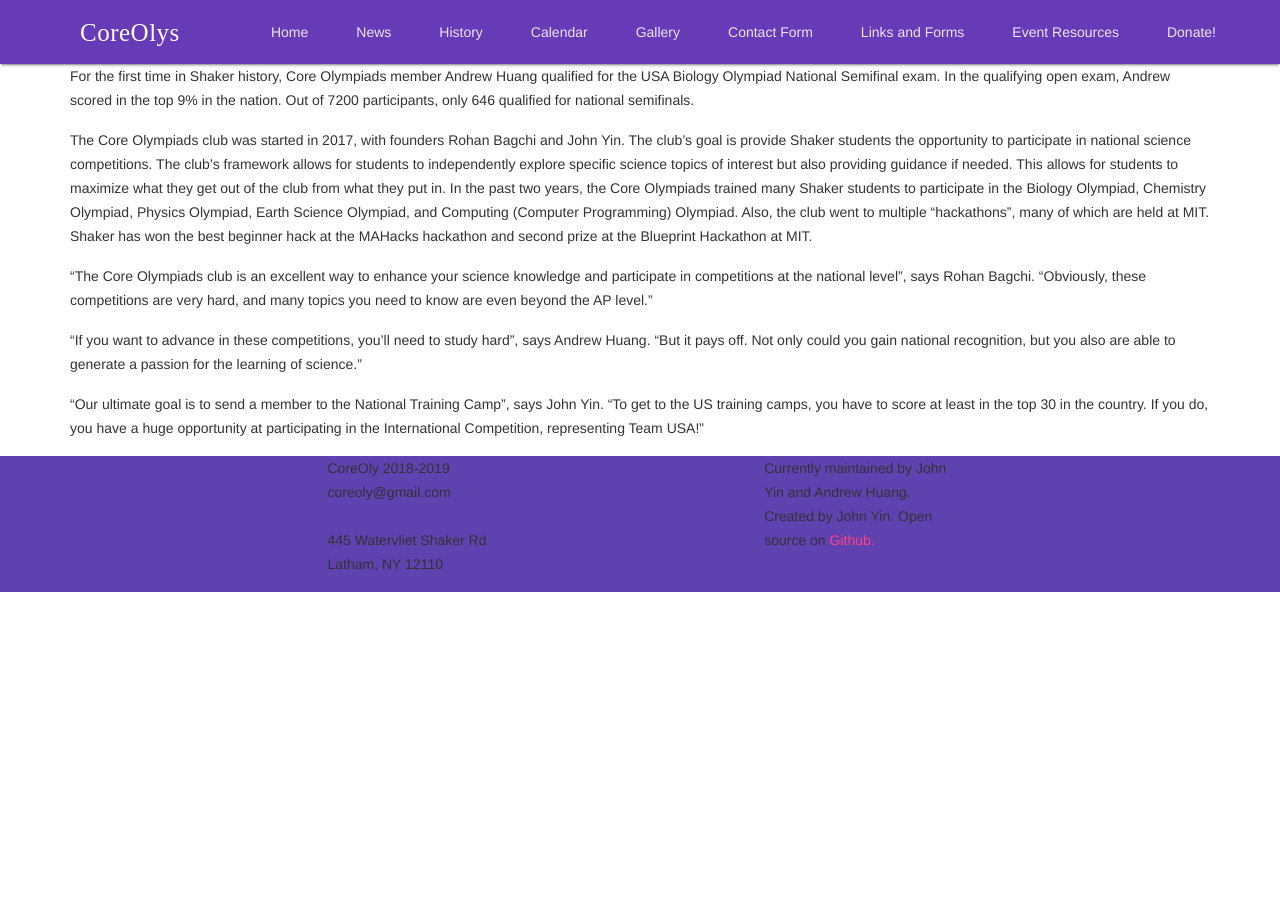
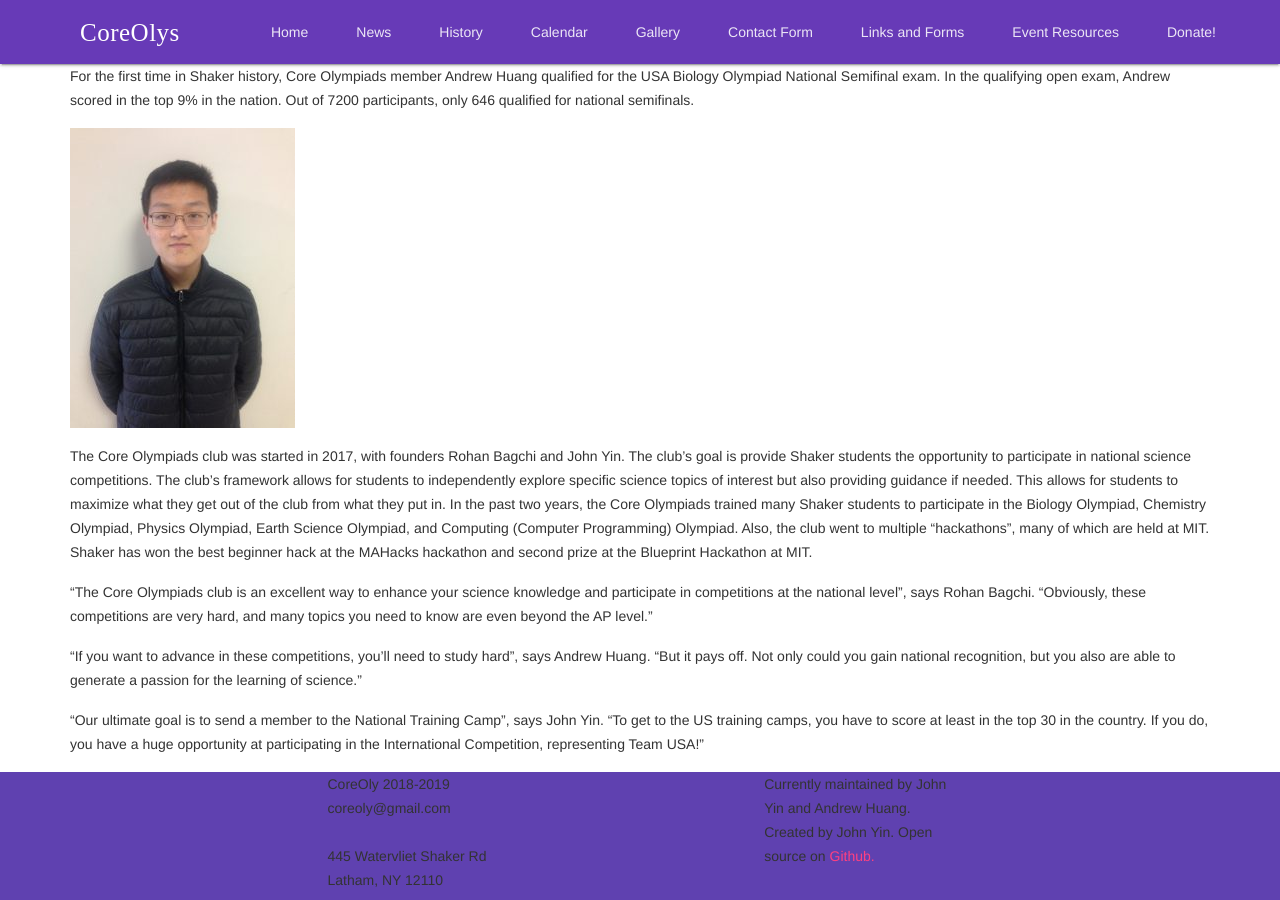
Before and after one commit to jyin2/jyin2.github.io, a Jekyll site: the page built from _posts/2019-05-1-new-website.md, in a window 1280 px wide. Built offline with Jekyll 4.4.1, drawn with Linux system fonts in a browser that asks for light colours; nearby versions of some CDN libraries; our own code applies the rules of GitHub Pages for plain Markdown files.

Commit message:
Update 2019-05-1-new-website.md

```diff
--- a/_posts/2019-05-1-new-website.md
+++ b/_posts/2019-05-1-new-website.md
@@ -1,10 +1,10 @@
 ---
 title: SHAKER’S CORE OLYMPIADS CLUB SENDS ANDREW HUANG TO USA BIOLOGY OLYMPIAD NATIONAL SEMIFINALS
 author: John Yin
-![Andrew Huang](/assets/Pictures/andrew_huang.jpg)
-
 ---
 For the first time in Shaker history, Core Olympiads member Andrew Huang qualified for the USA Biology Olympiad National Semifinal exam. In the qualifying open exam, Andrew scored in the top 9% in the nation. Out of 7200 participants, only 646 qualified for national semifinals.
+
+![Andrew Huang](/assets/Pictures/andrew_huang.jpg)
 
 The Core Olympiads club was started in 2017, with founders Rohan Bagchi and John Yin. The club’s goal is provide Shaker students the opportunity to participate in national science competitions. The club’s framework allows for students to independently explore specific science topics of interest but also providing guidance if needed. This allows for students to maximize what they get out of the club from what they put in. In the past two years, the Core Olympiads trained many Shaker students to participate in the Biology Olympiad, Chemistry Olympiad, Physics Olympiad, Earth Science Olympiad, and Computing (Computer Programming) Olympiad. Also, the club went to multiple “hackathons”, many of which are held at MIT. Shaker has won the best beginner hack at the MAHacks hackathon and second prize at the Blueprint Hackathon at MIT.
 
```
